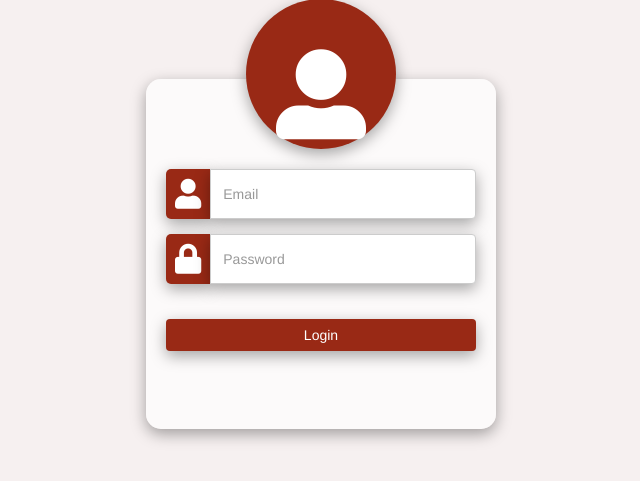
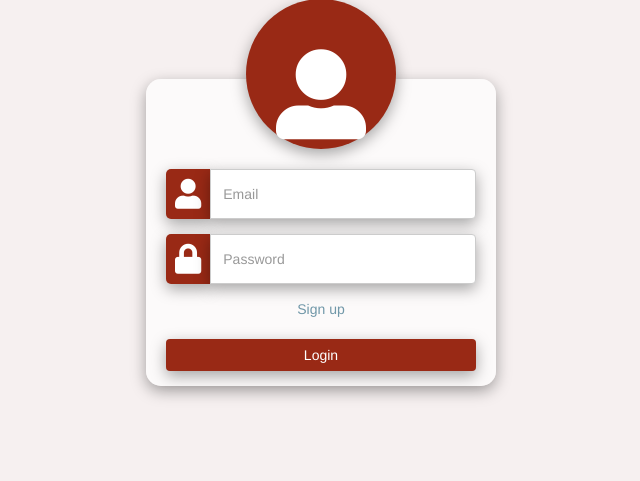
Before and after one commit to kevinnguyen0509/ToDuo, an ASP.NET MVC app: page /Home/Login in a window 1280 px wide. Shown: the part 121-602 px from the top of the page, without its empty margins (319-959 px from the left). Run offline with ASP.NET Core 8 and stand-ins for ASP.NET MVC 5, Linux system fonts and the light colour scheme; the project's own start-up code is not run, and a stand-in starts its controllers and pages; some libraries are stand-ins or nearby versions.

Commit message:
Created Sign up page

```diff
--- a/ToDuo/Content/Custom/Login/Login.css
+++ b/ToDuo/Content/Custom/Login/Login.css
@@ -2,12 +2,13 @@
     position: relative;
     width: 100%;
     margin-top: 200px;
+
     /*    border: 1px dotted pink;*/
 }
 
 #LoginContainer {
     width: 350px;
-    height: 350px;
+    height: 100%;
     background: rgba(255, 255, 255, 0.7);
     border-radius: 15px;
     margin-left: auto;
@@ -106,7 +107,9 @@
 }
 
 #EmailInputTxt,
-#PasswordInputTxt {
+#PasswordInputTxt,
+#FirstNameInputTxt,
+#LastNameInputTxt{
     height: 50px;
     border-top-left-radius: 0px;
     border-bottom-left-radius: 0px;
@@ -116,3 +119,16 @@
     font-size: 30px;
     color: #fff;
 }
+
+.signupOption {
+    justify-content: center;
+    color: #7097A8;
+    margin-bottom: 0px;
+}
+
+    .signupOption a {
+        margin: 0px;
+        color: #7097A8;
+        text-decoration: none;
+        cursor: pointer;
+    }
--- a/ToDuo/Controllers/HomeController.cs
+++ b/ToDuo/Controllers/HomeController.cs
@@ -8,7 +8,8 @@ namespace ToDuo.Controllers
 {
     public class HomeController : Controller
     {
-        public static string LoginViewPath = "~/Views/Login/Login.cshtml";
+        public static string LoginViewPath = "~/Views/Authentication/Login/Login.cshtml";
+        public static string SignupViewPath = "~/Views/Authentication/Signup/Signup.cshtml";
         public static string IndexPath = "~/Views/Home/Dashboard/Index.cshtml";
         public ActionResult Index()
         {
@@ -21,10 +22,16 @@ namespace ToDuo.Controllers
             return View(IndexPath);
         }
 
+        /****************Authentication********************/
         public ActionResult Login()
         {
             return View(LoginViewPath);
         }
 
+        public ActionResult Signup()
+        {
+            return View(SignupViewPath);
+        }
+
     }
 }
--- a/ToDuo/Scripts/Custom/Authentication/Views/Login.js
+++ b/ToDuo/Scripts/Custom/Authentication/Views/Login.js
@@ -10,7 +10,7 @@ $(document).ready(function () {
 
 });
 
-
+//This checks the login credentials the user attempts to login with
 function checkUserLoginCredentials() {
     LoginForm.addEventListener('submit', function (e) {
         e.preventDefault();
--- /dev/null
+++ b/ToDuo/Views/Authentication/Login/Login.cshtml
@@ -0,0 +1,37 @@
+
+@{
+    ViewBag.Title = "Login";
+    <link rel="stylesheet" type="text/css" href="~/Content/Custom/Login/Login.css" />
+    <link rel="stylesheet" type="text/css" href="~/Content/Custom/Shared/SharedClasses.css" />
+}
+
+<div id="LoginBody">
+    <div id="LoginContainer" class="defaultBoxShadow">
+        <div id="LoginLogoContainer">
+            <div id="LogoBackground" class="defaultBoxShadow"><i class="fa fa-user-alt" id="LoginIcon"></i></div>
+        </div>
+        <form action="/Authentication/LoginVerification" method="post" id="LoginForm">
+            <div id="inputFields">
+                <div id="UsernameContainer" class="LoginInputContainers ">
+                    <div id="userFieldIconContainer" class="defaultBoxShadow"><i class="fa fa-user" id="userFieldIcon"></i></div>
+                    <div id="userFieldContainer"><input type="email" name="Email" id="EmailInputTxt" class="form-control inputFields defaultBoxShadow" placeholder="Email" /></div>
+                </div>
+
+                <div id="UsernameContainer" class="LoginInputContainers ">
+                    <div id="userFieldIconContainer" class="defaultBoxShadow"><i class="fa fa-lock" id="userFieldIcon"></i></div>
+                    <div id="userFieldContainer"><input type="password" name="password" id="PasswordInputTxt" class="form-control inputFields defaultBoxShadow" placeholder="Password" /></div>
+                </div>
+
+                <div id="UsernameContainer" class="LoginInputContainers signupOption">
+                    @Html.ActionLink("Sign up", "Signup", "Home")
+                </div>
+
+                <div id="UsernameContainer" class="LoginInputContainers loginBtnContainer">
+                    <button type="submit" class="btn bg-danger btn-info defaultBoxShadow" id="LoginBtn">Login</button>
+                </div>
+            </div>
+        </form>
+    </div>
+</div>
+
+<script type="module" src="~/Scripts/Custom/Authentication/Views/Login.js"></script>
--- a/ToDuo/Views/Login/Login.cshtml
+++ b/ToDuo/Views/Authentication/Signup/Signup.cshtml
@@ -1,7 +1,8 @@
 
 @{
-    ViewBag.Title = "Login";
+    ViewBag.Title = "Signup";
     <link rel="stylesheet" type="text/css" href="~/Content/Custom/Login/Login.css" />
+    <link rel="stylesheet" type="text/css" href="~/Content/Custom/Signup/Signup.css" />
     <link rel="stylesheet" type="text/css" href="~/Content/Custom/Shared/SharedClasses.css" />
 }
 
@@ -12,9 +13,19 @@
         </div>
         <form action="/Authentication/LoginVerification" method="post" id="LoginForm">
             <div id="inputFields">
-                <div id="UsernameContainer" class="LoginInputContainers ">
+                <div id="UsernameContainer" class="LoginInputContainers col-md-6">
                     <div id="userFieldIconContainer" class="defaultBoxShadow"><i class="fa fa-user" id="userFieldIcon"></i></div>
                     <div id="userFieldContainer"><input type="email" name="Email" id="EmailInputTxt" class="form-control inputFields defaultBoxShadow" placeholder="Email" /></div>
+                </div>
+
+                <div id="UsernameContainer" class="LoginInputContainers col-md-6">
+                    <div id="userFieldIconContainer" class="defaultBoxShadow"><i class="fa fa-child" id="userFieldIcon"></i></div>
+                    <div id="userFieldContainer"><input type="text" name="FirstName" id="FirstNameInputTxt" class="form-control inputFields defaultBoxShadow" placeholder="First Name" /></div>
+                </div>
+
+                <div id="UsernameContainer" class="LoginInputContainers col-md-6">
+                    <div id="userFieldIconContainer" class="defaultBoxShadow"><i class="fa fa-child" id="userFieldIcon"></i></div>
+                    <div id="userFieldContainer"><input type="text" name="LastName" id="LastNameInputTxt" class="form-control inputFields defaultBoxShadow" placeholder="Last Name" /></div>
                 </div>
 
                 <div id="UsernameContainer" class="LoginInputContainers ">
@@ -22,8 +33,9 @@
                     <div id="userFieldContainer"><input type="password" name="password" id="PasswordInputTxt" class="form-control inputFields defaultBoxShadow" placeholder="Password" /></div>
                 </div>
 
+
                 <div id="UsernameContainer" class="LoginInputContainers loginBtnContainer">
-                    <button type="submit" class="btn bg-danger btn-info defaultBoxShadow" id="LoginBtn">Login</button>
+                    <button type="submit" class="btn bg-danger btn-info defaultBoxShadow" id="LoginBtn">Signup</button>
                 </div>
             </div>
         </form>
```
Also changed, not shown: ToDuo/Content/Custom/Signup/Signup.css (added), ToDuo/ToDuo.csproj, 6 other files.
